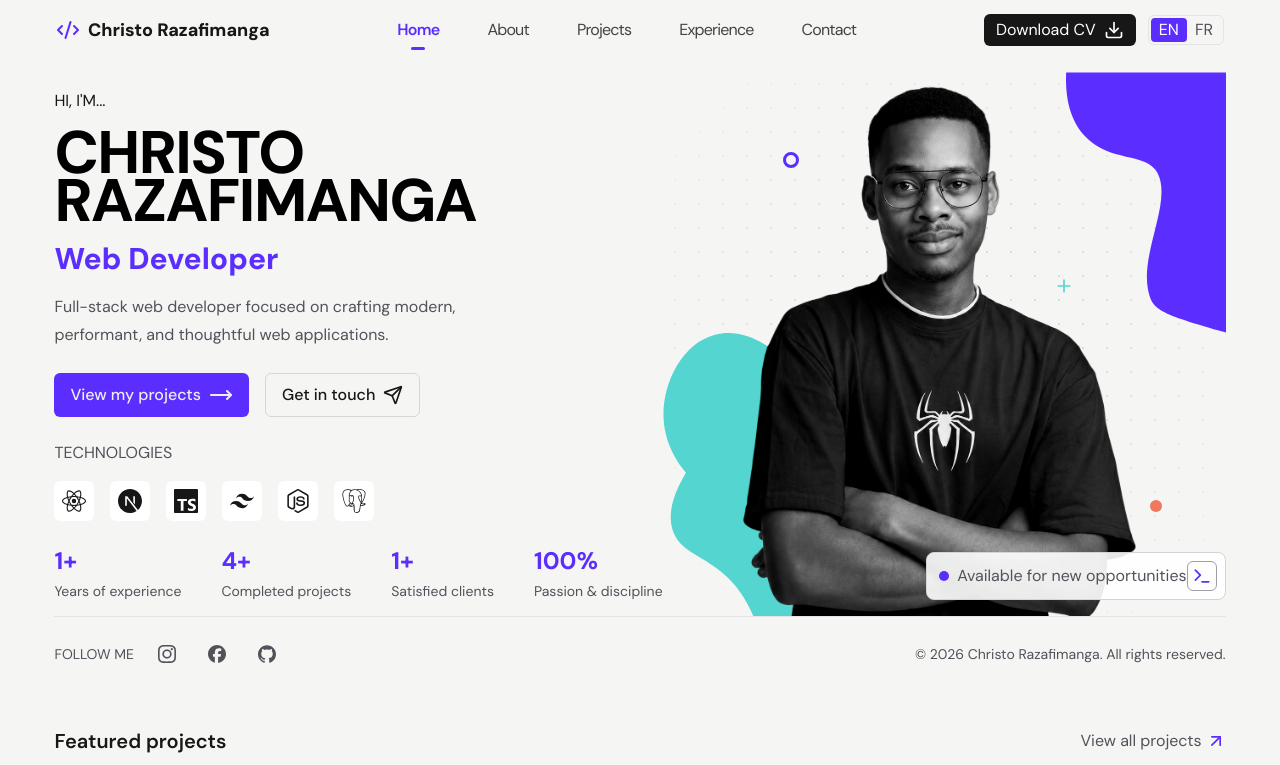
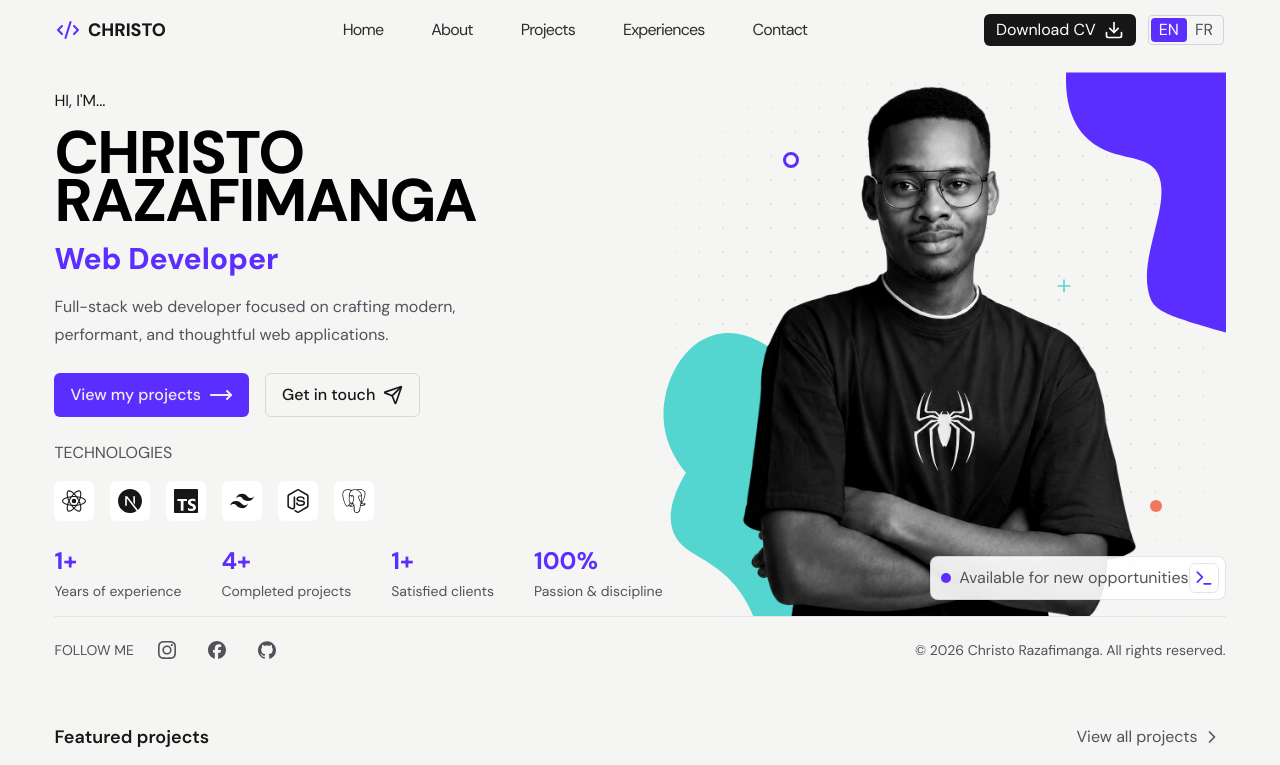
Before and after one commit to bossnare/portfolio, a Next.js app: page / in a window 1280 px wide. Shown: the top 765 px of the page. Built offline with nearby package versions, Linux system fonts and the light colour scheme.

Commit message:
add some intercation and update contrast design

```diff
--- a/app/globals.css
+++ b/app/globals.css
@@ -31,6 +31,10 @@
 body {
   background: var(--background);
   color: var(--foreground);
+}
+
+button {
+  @apply cursor-pointer;
 }
 
 code {
--- a/package.json
+++ b/package.json
@@ -32,7 +32,7 @@
     "@types/react-dom": "^19",
     "eslint": "^9",
     "eslint-config-next": "16.2.6",
-    "tailwindcss": "^4",
+    "tailwindcss": "^4.3.3",
     "typescript": "^5"
   },
   "ignoreScripts": [
--- a/src/components/FollowMeLinks.tsx
+++ b/src/components/FollowMeLinks.tsx
@@ -4,17 +4,17 @@ const socialData = [
   {
     name: 'Instagram',
     icon: 'instagram.svg',
-    href: '#',
+    href: 'https://instagram.com/thebossnare',
   },
   {
     name: 'Facebook',
     icon: 'facebook.svg',
-    href: '#',
+    href: 'https://facebook.com/thebossnare',
   },
   {
     name: 'GitHub',
     icon: 'github.svg',
-    href: '#',
+    href: 'https://github.com/bossnare',
   },
 ];
 
@@ -25,7 +25,7 @@ export function FollowMeLinks() {
         <a
           href={social.href}
           key={social.icon}
-          className="group active:bg-background p-2"
+          className="p-2 rounded group active:bg-background"
         >
           <MaskedIcon
             icon={social.icon}
--- a/src/components/Footer.tsx
+++ b/src/components/Footer.tsx
@@ -2,7 +2,7 @@ import { SocialLinks } from './SocialLinks';
 
 export function Footer() {
   return (
-    <footer className="w-full px-4 py-10 border-t border-zinc-300/70 bg-zinc-200 dark:border-white/12 dark:bg-zinc-950 md:px-8 md:py-12">
+    <footer className="w-full px-4 py-10 border-t border-zinc-300/70 bg-zinc-200 dark:border-white/4 dark:bg-zinc-950 md:px-8 md:py-12">
       <div className="flex flex-col w-full max-w-6xl gap-8 mx-auto">
         <div className="flex flex-col gap-8 sm:flex-row sm:items-start sm:justify-between">
           <div className="max-w-sm space-y-2">
@@ -21,7 +21,7 @@ export function Footer() {
           </div>
         </div>
 
-        <div className="flex flex-col gap-3 pt-5 text-sm border-t border-zinc-300/70 text-muted-foreground dark:border-white/12 sm:flex-row sm:items-center sm:justify-between">
+        <div className="flex flex-col gap-3 pt-5 text-sm border-t border-zinc-300/70 text-muted-foreground dark:border-white/4 sm:flex-row sm:items-center sm:justify-between">
           <nav
             aria-label="Footer navigation"
             className="flex flex-wrap gap-x-5 gap-y-2"
--- a/src/components/Header.tsx
+++ b/src/components/Header.tsx
@@ -1,33 +1,16 @@
 import { Code2, Download, Menu } from 'lucide-react';
-import Link from 'next/link';
+import { Tab } from './header/Tab';
 
 export function Header() {
   return (
     <nav className="flex items-center justify-between h-full">
       <div className="flex items-center gap-2">
         <Code2 className="text-primary" />
-        <span className="text-lg font-extrabold">Christo Razafimanga</span>
+        <span className="text-lg font-extrabold">CHRISTO</span>
       </div>
 
-      <ul className="items-center hidden gap-12 tracking-tighter lg:flex text-foreground/80">
-        <li className="relative flex justify-center font-semibold text-primary">
-          <Link href="/">Home</Link>
-          <span className="absolute w-1/3 h-[3px] rounded-full -bottom-2 bg-primary"></span>
-        </li>
-        <li>
-          {' '}
-          <Link href="#">About</Link>
-        </li>
-        <li>
-          <Link href="#">Projects</Link>
-        </li>
-        <li>
-          {' '}
-          <Link href="#">Experience</Link>
-        </li>
-        <li>
-          <Link href="#">Contact</Link>
-        </li>
+      <ul className="items-center hidden gap-12 tracking-tighter lg:flex">
+        <Tab />
       </ul>
       <div className="flex items-center gap-3">
         <a
@@ -38,9 +21,9 @@ export function Header() {
           Download CV
           <Download className="size-5" />
         </a>
-        <div className="p-0.5 border border-zinc-200 overflow-hidden dark:border-white/12 rounded-md flex items-center *:px-2 *:rounded-sm">
-          <span className="text-white bg-primary">EN</span>
-          <span className="text-muted-foreground">FR</span>
+        <div className="p-0.5 border border-zinc-300 overflow-hidden dark:border-white/12 rounded-sm flex items-center *:px-2 *:rounded-sm">
+          <button className="text-white bg-primary">EN</button>
+          <button className="text-muted-foreground">FR</button>
         </div>
         <button className="flex items-center justify-center border rounded-md md:hidden size-7 border-zinc-300 dark:border-white/12">
           <Menu className="size-5 text-zinc-800 dark:text-zinc-100" />
--- a/src/components/Hero.tsx
+++ b/src/components/Hero.tsx
@@ -1,6 +1,6 @@
 import { HeroContent } from './hero/HeroContent';
+import { HeroFooter } from './hero/HeroFooter';
 import { HeroVisual } from './hero/HeroVisual';
-import { HeroFooter } from './hero/HeroFooter';
 import { Section } from './Section';
 
 export function Hero() {
--- a/src/components/SocialLinks.tsx
+++ b/src/components/SocialLinks.tsx
@@ -4,12 +4,12 @@ const socialData = [
   {
     name: 'Instagram',
     icon: 'instagram.svg',
-    href: '#',
+    href: 'https://instagram.com/thebossnare',
   },
   {
     name: 'Facebook',
     icon: 'facebook.svg',
-    href: '#',
+    href: 'https://facebook.com/thebossnare',
   },
   {
     name: 'WhatsApp',
@@ -19,7 +19,7 @@ const socialData = [
   {
     name: 'GitHub',
     icon: 'github.svg',
-    href: '#',
+    href: 'https://github.com/bossnare',
   },
 ];
 
@@ -30,7 +30,7 @@ export function SocialLinks() {
         <a
           href={social.href}
           key={social.icon}
-          className="p-1 hover:opacity-80 active:bg-background!"
+          className="p-1 rounded hover:opacity-80 active:bg-black/4 dark:active:bg-[#1a1a1a]"
         >
           <MaskedIcon icon={social.icon} className="size-6" />
         </a>
--- /dev/null
+++ b/src/components/header/Tab.tsx
@@ -0,0 +1,32 @@
+import Link from 'next/link';
+import { cn } from '../../lib/utils';
+
+const tabs = [
+  { name: 'Home', href: '#' },
+  { name: 'About', href: '#' },
+  { name: 'Projects', href: '#' },
+  { name: 'Experiences', href: '#' },
+  { name: 'Contact', href: '#' },
+];
+
+export function Tab({ isActive }: { isActive?: boolean }) {
+  return (
+    <>
+      {tabs.map((tab) => (
+        <li
+          key={tab.name}
+          className={cn(
+            isActive
+              ? 'relative flex justify-center font-semibold text-primary'
+              : 'text-foreground/90'
+          )}
+        >
+          <Link href={tab.href}>{tab.name}</Link>
+          {isActive && (
+            <span className="absolute w-1/3 h-1 rounded-full -bottom-2 bg-primary"></span>
+          )}
+        </li>
+      ))}
+    </>
+  );
+}
--- a/src/components/hero/HeroFooter.tsx
+++ b/src/components/hero/HeroFooter.tsx
@@ -4,7 +4,7 @@ export function HeroFooter() {
   return (
     <div
       id="hero-footer"
-      className="items-center justify-between hidden pt-5 text-sm md:flex text-muted-foreground"
+      className="items-center justify-between hidden pt-4 text-sm md:flex text-muted-foreground"
     >
       <div className="flex items-center gap-4">
         <span className="uppercase">Follow me</span>
--- a/src/components/hero/HeroVisual.tsx
+++ b/src/components/hero/HeroVisual.tsx
@@ -48,12 +48,12 @@ export function HeroVisual() {
       <div className="absolute z-20 rounded-full text-[#55D5D0] bottom-50 right-14 md:bottom-80 md:right-38">
         <Plus className="size-5" />
       </div>
-      <div className="absolute right-0 flex items-center p-2 border rounded-lg bottom-4 bg-background/90 z-16 border-zinc-300 dark:border-white/6">
+      <div className="absolute right-0 flex items-center p-1.5 border rounded-lg bottom-4 bg-background/90 z-16 border-black/10 dark:border-white/6">
         <span className="rounded-full size-2.5 bg-primary ml-1"></span>
         <span className="ml-2 text-sm md:text-base text-muted-foreground">
           Available for new opportunities
         </span>
-        <span className="p-1 border rounded-md border-zinc-400 dark:border-white/6">
+        <span className="p-1 border rounded-md border-black/10 dark:border-white/6">
           <Terminal className="text-primary size-5" />
         </span>
       </div>
--- a/src/components/projects/FeaturedProjects.tsx
+++ b/src/components/projects/FeaturedProjects.tsx
@@ -1,5 +1,5 @@
 import { projects } from '@/src/data/projects';
-import { ArrowUpRight } from 'lucide-react';
+import { ChevronRight } from 'lucide-react';
 import { Section } from '../Section';
 import { ProjectCard } from './ProjectCard';
 
@@ -8,12 +8,12 @@ export function FeaturedProjects() {
     <Section id="featured-projects" className="flex flex-col gap-6">
       <div className="flex flex-col gap-4">
         <div className="flex items-center justify-between">
-          <span className="text-xl font-semibold">Featured projects</span>
-          <button className="flex items-center gap-1 text-muted-foreground">
+          <span className="text-lg font-semibold">Featured projects</span>
+          <button className="flex items-center gap-1 px-1 rounded text-muted-foreground hover:text-foreground hover:bg-black/4 dark:hover:bg-[#1a1a1a] active:opacity-80">
             <span>
               View all <span className="hidden md:inline-block">projects</span>
             </span>
-            <ArrowUpRight className="text-primary size-5" />
+            <ChevronRight className="size-5" />
           </button>
         </div>
         <div className="grid gap-4 md:grid-cols-3">
```
Also changed, not shown: 1 other file (tests, documents, lock files or other folders).
